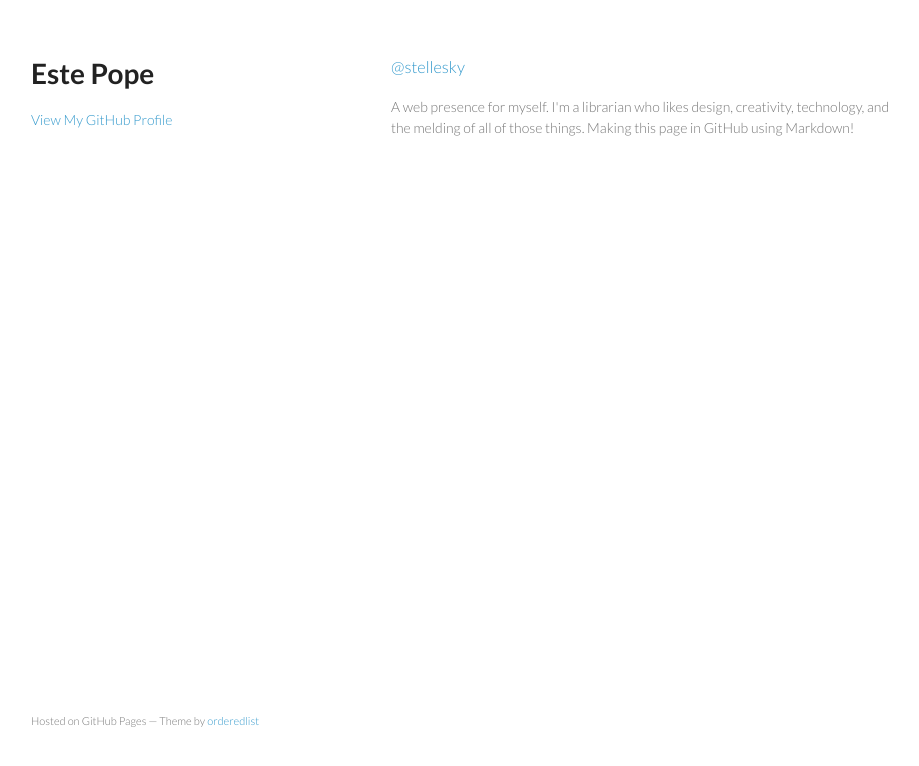
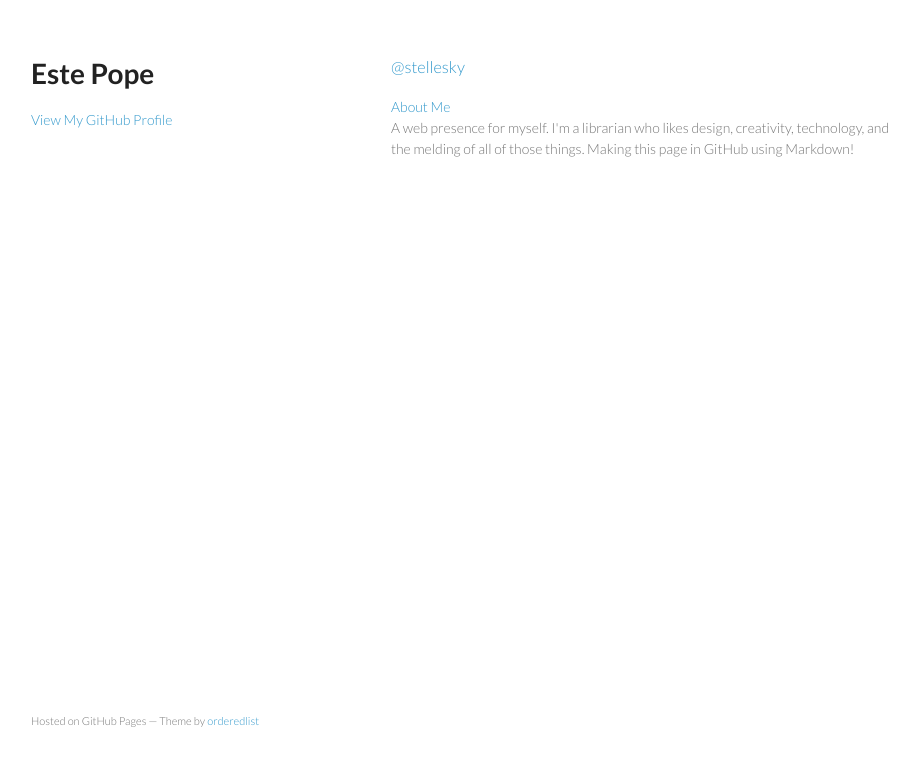
Before and after one commit to stellesky/stellesky.github.io, a plain HTML site: page index.html in a window 1280 px wide. Shown: the whole page, without its empty margins (179-1098 px from the left). Drawn offline with Linux system fonts and the light colour scheme.

Commit message:
trying to link to about me markdown page

```diff
--- a/index.html
+++ b/index.html
@@ -26,6 +26,7 @@
         <h3>
 <a id="stellesky" class="anchor" href="#stellesky" aria-hidden="true"><span class="octicon octicon-link"></span></a><a href="https://github.com/stellesky" class="user-mention">@stellesky</a>
 </h3>
+        <a href="2015-02-16-About-Este.md">About Me</a>
 
 <p>A web presence for myself. I'm a librarian who likes design, creativity, technology, and the melding of all of those things. Making this page in GitHub using Markdown!</p>
       </section>
```
